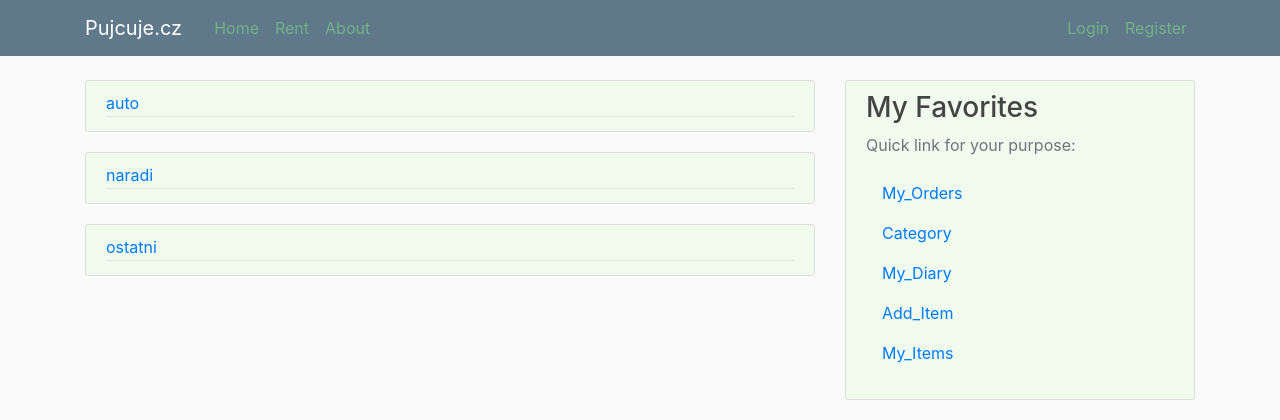
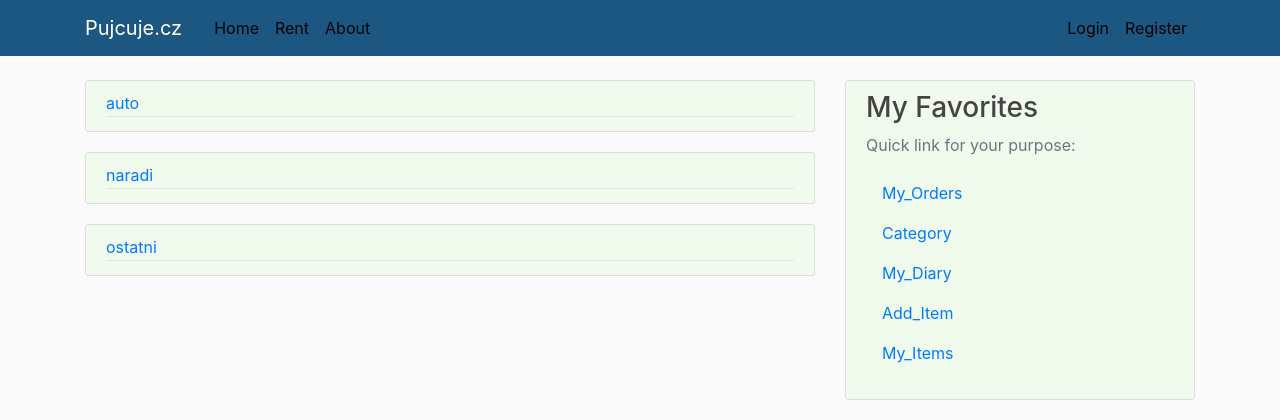
Before and after one commit to PY-WE-10-23/FINAL-PROJEKT-Pujcuje.cz, a Django app: page /category/ in a window 1280 px wide. Shown: the top 420 px of the page. Run offline with Django 5.2, Linux system fonts and the light colour scheme; data comes from the database, SQL or seed files in the repository; some libraries are stand-ins or nearby versions.

Commit message:
switch to MAIN - last upgrade 4

```diff
--- a/django_project/blog/static/blog/main.css
+++ b/django_project/blog/static/blog/main.css
@@ -13,15 +13,15 @@ ul {
 }
 
 .bg-steel {
-  background-color: #5f788a;
+  background-color: #1B5781;
 }
 
 .site-header .navbar-nav .nav-link {
-  color: #74B186;
+  color: #000000;
 }
 
 .site-header .navbar-nav .nav-link:hover {
-  color: #ffffff;
+  color: #3fffff;
 }
 
 .site-header .navbar-nav .nav-link.active {
--- /dev/null
+++ b/django_project/blog/static/blog/scripts/my_first_script.js
@@ -0,0 +1 @@
+confirm("Děkujeme za návštevu našeho webu. Chceš se o nás dozvědět více?");
```
